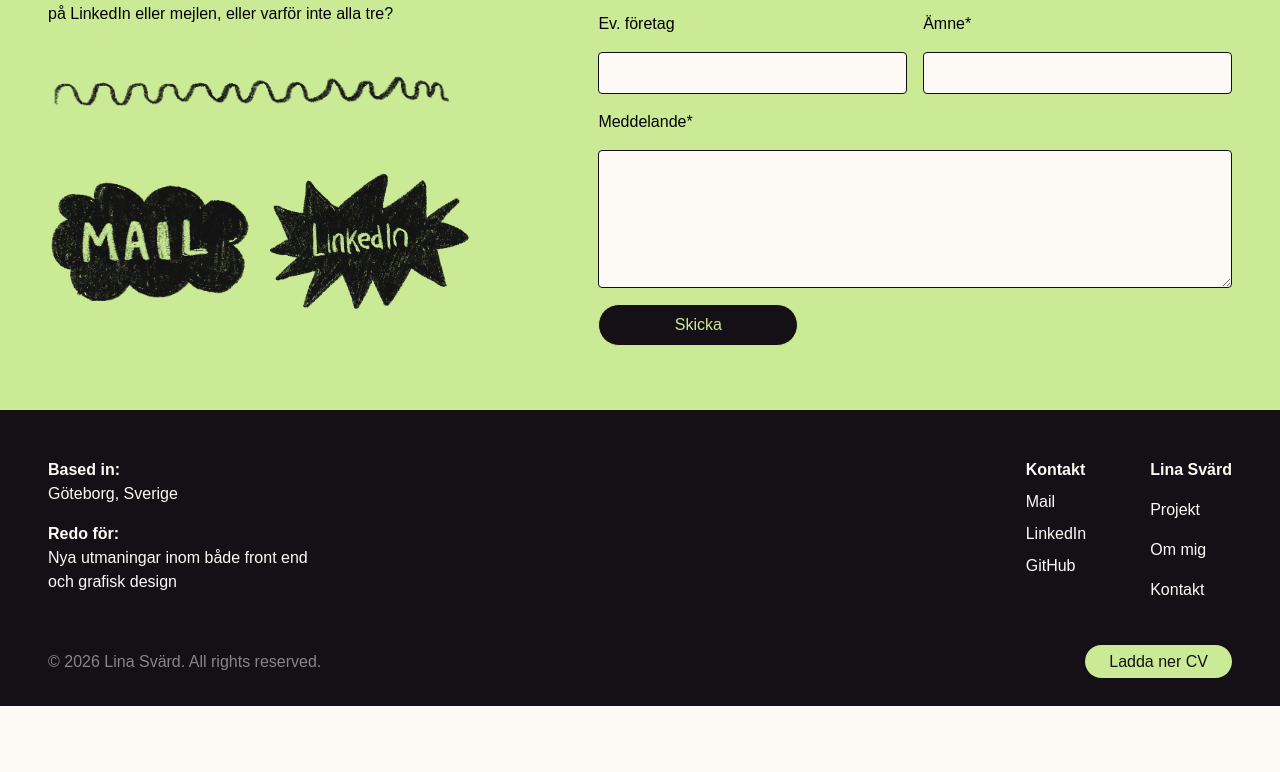
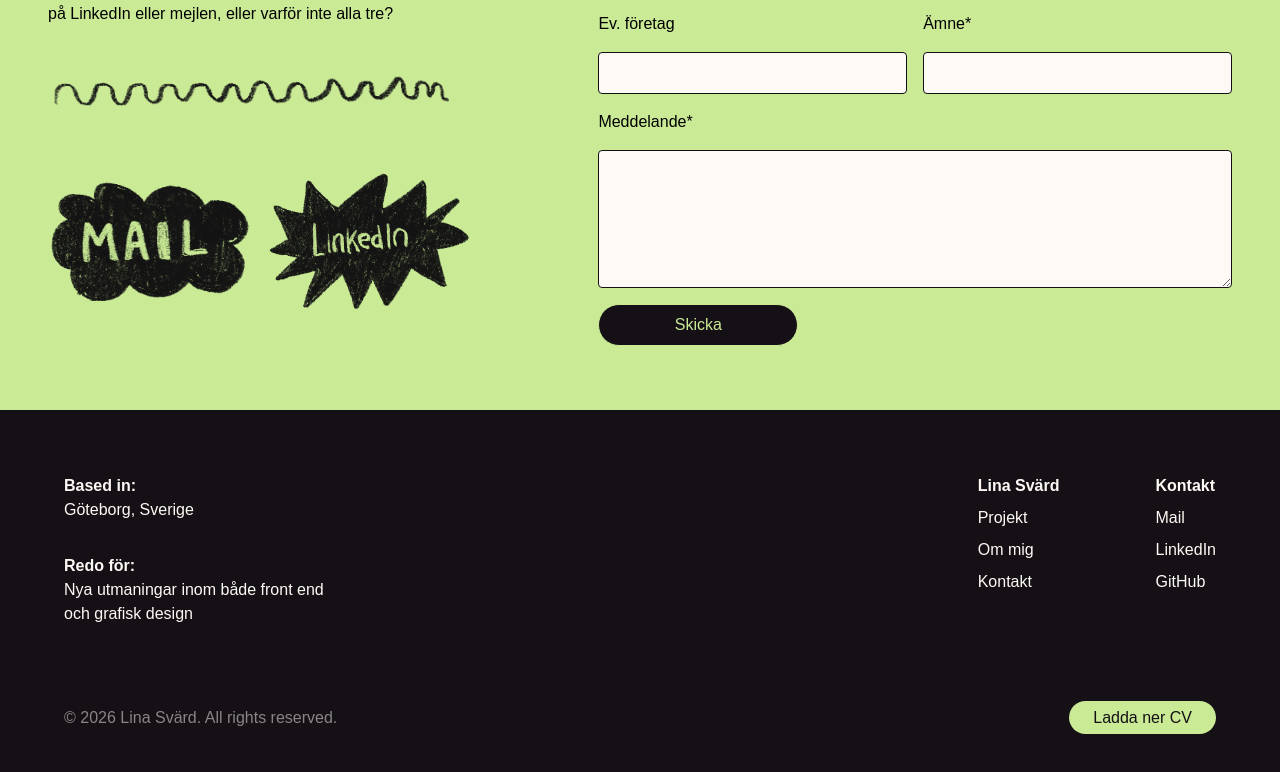
Before and after one commit to linasvard/portfolio-ver, a React (Vite) app in the folder portfolio/: page / in a window 1280 px wide. Shown: the part 4980-5752 px from the top of the page. Before the commit the page ends 5686 px from the top, so only its background shows below. Built offline with nearby package versions, Linux system fonts and the light colour scheme; a web font is replaced by a local one.

Commit message:
style: add responsice layout to footer

```diff
--- a/portfolio/src/components/layout/Footer.tsx
+++ b/portfolio/src/components/layout/Footer.tsx
@@ -1,10 +1,10 @@
-import CvIcon from "../../assets/icons/CvIcon"
+import CvIcon from '../../assets/icons/CvIcon';
 
 const Footer = () => {
   return (
-    <footer className="bg-dark text-light p-4">
-        <div className="p-md flex flex-col md:flex-row justify-between gap-md max-w-800 mx-auto">
-            <div className="flex flex-col gap-4 max-w-70">
+    <footer className="bg-dark text-light p-md">
+      <div className="p-md flex flex-col md:gap-md md:flex-row justify-between gap-lg max-width mx-auto">
+        <div className="flex flex-col gap-md max-w-70">
           <div>
             <p className="font-bold">Based in:</p>
             <p>Göteborg, Sverige</p>
@@ -14,29 +14,53 @@
             <p>Nya utmaningar inom både front end och grafisk design</p>
           </div>
         </div>
-            <div className="flex flex-row gap-8 md:gap-16 justify-between">
-                <div className="flex flex-col gap-2">
+        <div className="flex flex-row gap-md md:gap-xl justify-between">
+          <div className="flex flex-col gap-xs">
+            <p className="font-bold">Lina Svärd</p>
+            <a className="link-underline-light w-fit" href="#projects">
+              Projekt
+            </a>
+            <a className="link-underline-light w-fit" href="#about">
+              Om mig
+            </a>
+            <a className="link-underline-light w-fit" href="#contact">
+              Kontakt
+            </a>
+          </div>
+          <div className="flex flex-col gap-xs">
             <p className="font-bold">Kontakt</p>
-                    <a href="mailto:your-email@example.com">Mail</a>
-                    <a href="linkedin.com/in/your-profile" target="_blank" rel="noopener noreferrer">LinkedIn</a>
-                    <a href="github.com/your-profile" target="_blank" rel="noopener noreferrer">GitHub</a>
-                </div>
-                <div className="flex flex-col gap-sm">
-                    <p className="font-bold mb-0">Lina Svärd</p>
-                    <a className="link-underline-light"href="#projects">Projekt</a>
-                    <a href="#about">Om mig</a>
-                    <a href="#contact">Kontakt</a>
+            <a
+              className="link-underline-light w-fit"
+              href="mailto:your-email@example.com">
+              Mail
+            </a>
+            <a
+              className="link-underline-light w-fit"
+              href="linkedin.com/in/your-profile"
+              target="_blank"
+              rel="noopener noreferrer">
+              LinkedIn
+            </a>
+            <a
+              className="link-underline-light w-fit"
+              href="github.com/your-profile"
+              target="_blank"
+              rel="noopener noreferrer">
+              GitHub
+            </a>
           </div>
         </div>
       </div>
-      <div className=" flex flex-row justify-between px-md py-sm text-left">
-        <p className="text-light/50">&copy; {new Date().getFullYear()} Lina Svärd. All rights reserved.</p>
+      <div className="mt-md max-width flex flex-col gap-md md:flex-row justify-between items-center px-md py-sm text-left">
+        <p className="text-light/50">
+          &copy; {new Date().getFullYear()} Lina Svärd. All rights reserved.
+        </p>
         <div>
           <CvIcon className="hover:bg-light hover:text-dark transition-colors duration-200 cv-btn py-xs px-6 bg-accent text-dark" />
         </div>
       </div>
     </footer>
-  )
-}
+  );
+};
 
-export default Footer
+export default Footer;
```
Lines whose indentation alone changed are shown as unchanged.
